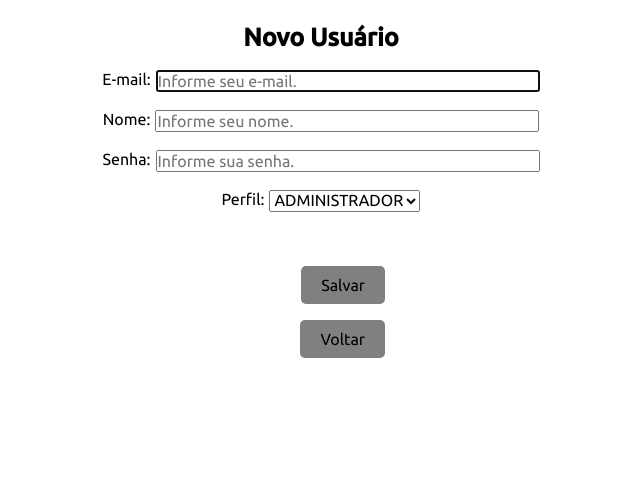
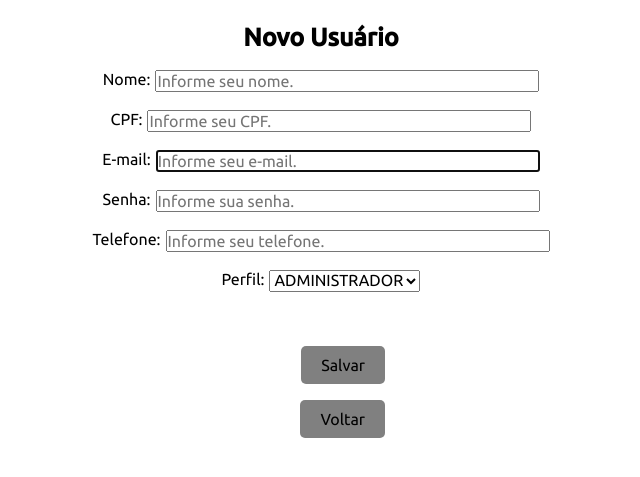
Before and after one commit to mrfelipesensei/FITNOW, a PHP site: page /usuarios/create.php in a window 1280 px wide. Shown: the part 123-600 px from the top of the page, without its empty margins (319-959 px from the left). Run offline with PHP 8.4, Linux system fonts and the light colour scheme; data comes from the database, SQL or seed files in the repository.

Commit message:
Criando e salvando usuário

```diff
--- a/CRUD1/usuarios/create.php
+++ b/CRUD1/usuarios/create.php
@@ -63,7 +63,8 @@ $perfis = $perfilDAO->getAll();
 <header class="main_header">
     <div class="main_header_content">
         <a href="home.html" class="logo">
-            <img id="logofit" src="../img/logofit.png" alt="FITNOW - A qualquer hora e qualquer lugar" title="FITNOW - A qualquer hora e qualquer lugar"></a>
+            <img id="logofit" src="../img/logofit.png" alt="FITNOW - A qualquer hora e qualquer lugar"
+                title="FITNOW - A qualquer hora e qualquer lugar"></a>
 
         <nav class="main_header_content_menu">
             <ul>
@@ -75,18 +76,24 @@ $perfis = $perfilDAO->getAll();
     </div>
 </header>
 <br>
+
 <body>
     <h1>Novo Usuário</h1>
     <br>
     <form action="save.php" method="post">
         <div class="form_center">
-            <label for="email">E-mail:</label><br>
-            <input type="email" name="email" placeholder="Informe seu e-mail." size="80" required autofocus><br>
+            <label for="nome">Nome:</label><br>
+            <input type="text" name="nome" placeholder="Informe seu nome." size="80" required><br>
         </div>
         <br>
         <div class="form_center">
-            <label for="nome">Nome:</label><br>
-            <input type="text" name="nome" placeholder="Informe seu nome." size="80" required><br>
+            <label for="cpf">CPF:</label><br>
+            <input type="text" name="cpf" id="" placeholder="Informe seu CPF." maxlength="15" required><br>
+        </div>
+        <br>
+        <div class="form_center">
+            <label for="email">E-mail:</label><br>
+            <input type="email" name="email" placeholder="Informe seu e-mail." size="80" required autofocus><br>
         </div>
         <br>
         <div class="form_center">
@@ -95,10 +102,17 @@ $perfis = $perfilDAO->getAll();
         </div>
         <br>
         <div class="form_center">
+            <label for="telefone">Telefone:</label><br>
+            <input type="number" name="telefone" id="" placeholder="Informe seu telefone." maxlength="11" required><br>
+        </div>
+        <br>
+        <div class="form_center">
             <label for="perfil">Perfil:</label><br>
             <select name="perfil" id="">
-                <?php foreach ($perfis as $perfil) : ?>
-                    <option value="<?= $perfil['idPerfil'] ?>"><?= $perfil['nome'] ?></option>
+                <?php foreach ($perfis as $perfil): ?>
+                    <option value="<?= $perfil['idPerfil'] ?>">
+                        <?= $perfil['nome'] ?>
+                    </option>
                 <?php endforeach ?>
             </select><br>
         </div>
```
